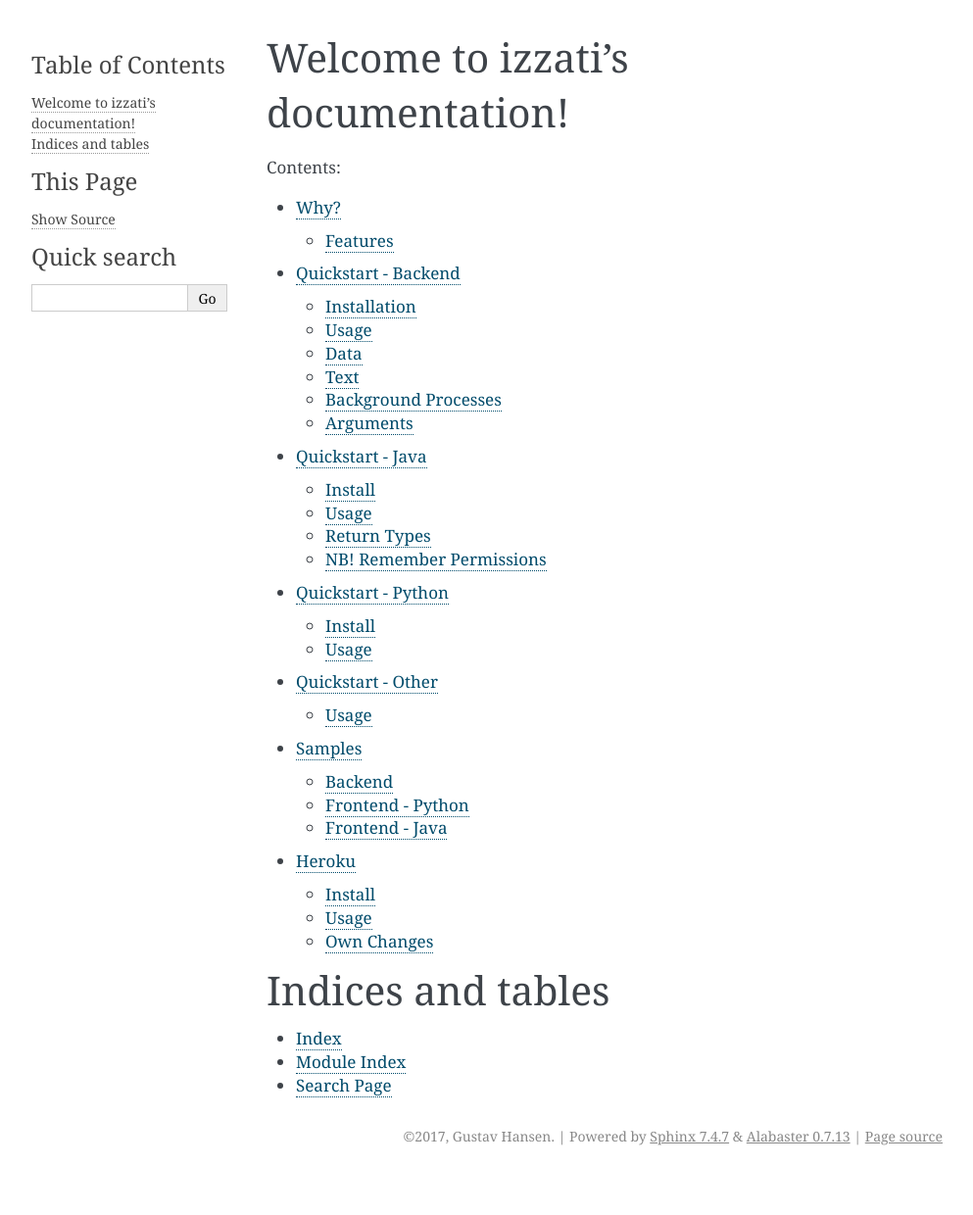
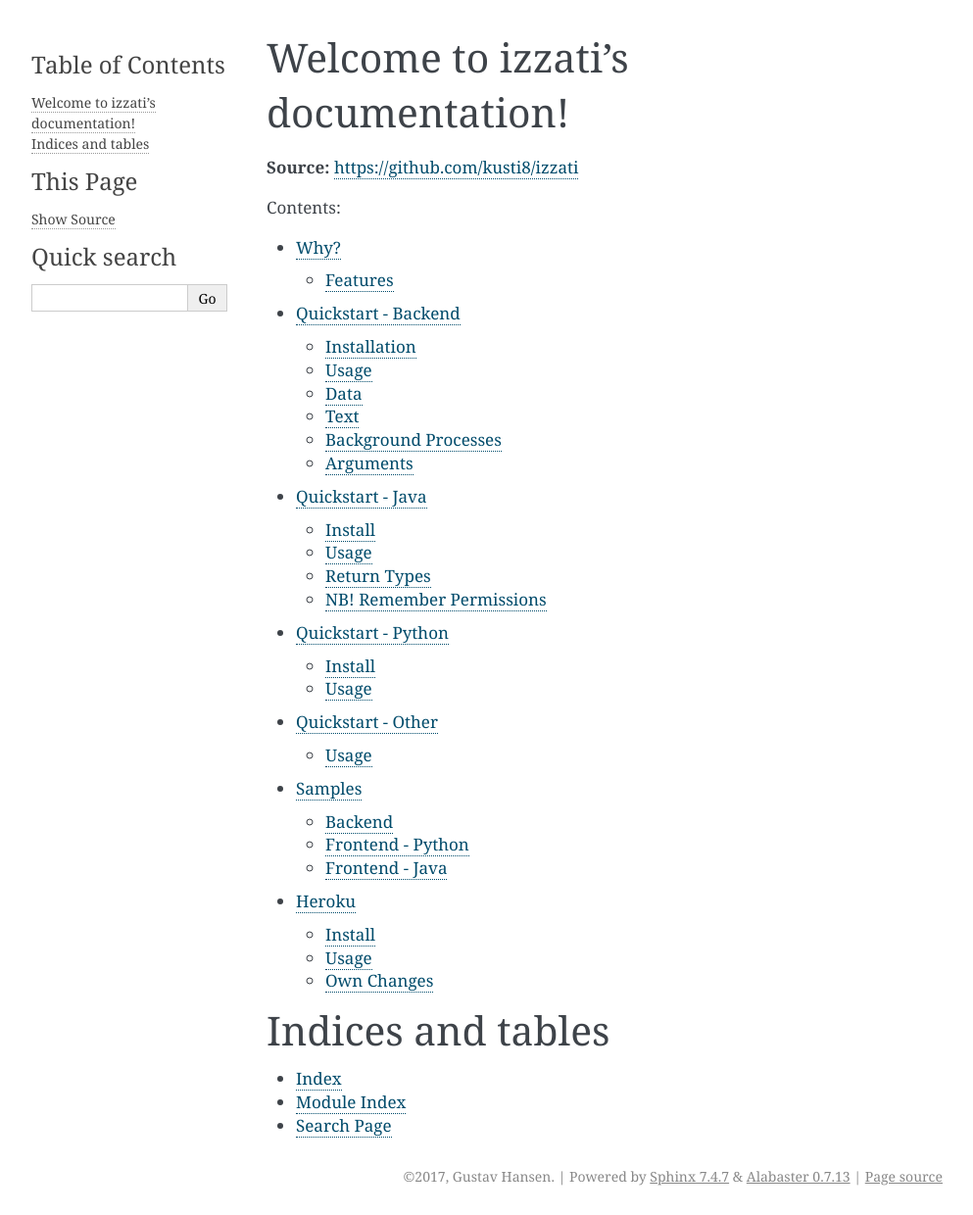
Before and after one commit to kusti8/izzati, a Sphinx documentation site: the page built from docs/index.rst, in a window 1280 px wide. Shown: the whole page at 98% size, without its empty margins (148-1141 px from the left). Built offline with Sphinx 7.4.7, drawn with Linux system fonts in a browser that asks for light colours; before the commit the page ends 1199 px from its top, so only the background shows below that.

Commit message:
Add source code

```diff
--- a/docs/index.rst
+++ b/docs/index.rst
@@ -5,6 +5,8 @@
 
 Welcome to izzati's documentation!
 ==================================
+
+**Source:** https://github.com/kusti8/izzati
 
 .. toctree::
    :maxdepth: 2
```
